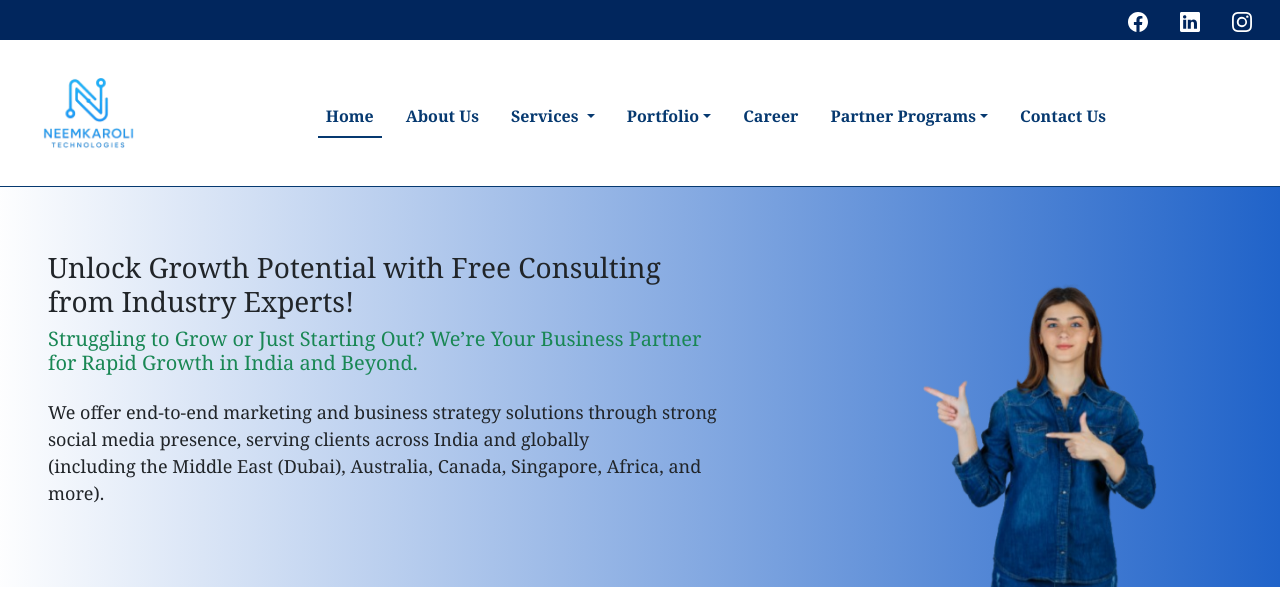
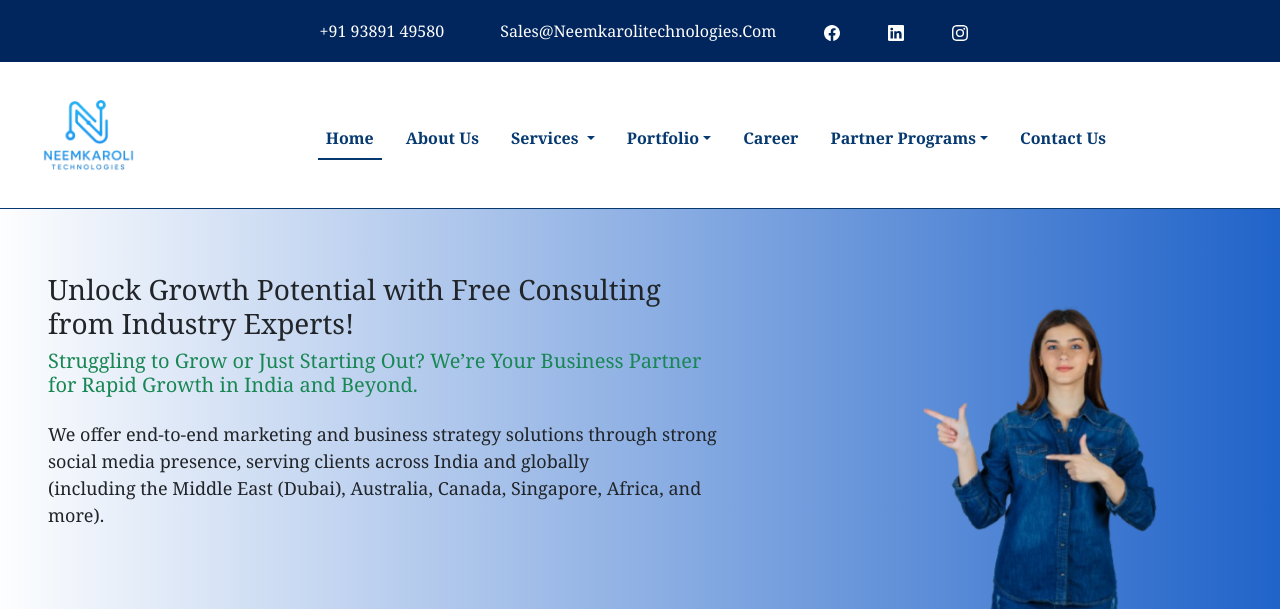
Before and after one commit to neemkaroli12/neemkaroli, a Django app: page / in a window 1280 px wide. Shown: the top 614 px of the page. Run offline with Django 5.2, Linux system fonts and the light colour scheme.

Commit message:
add commit

```diff
--- a/myproject/settings.py
+++ b/myproject/settings.py
@@ -27,8 +27,10 @@ SECRET_KEY = 'django-insecure-$+ip^r0$+n*5ui%2!cg$67_1!4a%y(0$8fyp8kikj^3zjlw^2y
 DEBUG = True
 
 
-ALLOWED_HOSTS = ['*']
-
+ALLOWED_HOSTS = ['*',
+    'neemkarolitechnologies.com',
+    'www.neemkarolitechnologies.com'
+]
 
 # Application definition
 
--- a/templates/layout.html
+++ b/templates/layout.html
@@ -371,7 +371,23 @@
 .image-section{
     margin-left:50px !important;
 }
+.nav-link:hover {
+    color: #00bcd4 !important;
+    transition: 0.3s ease-in-out;
+  }
 
+  .social-icon {
+    font-size: 1.2rem;
+  }
+
+  @media (max-width: 576px) {
+    .nav-link span {
+      font-size: 14px;
+    }
+    .nav-link {
+      padding: 0.25rem 0.5rem;
+    }
+  }
 
 
   </style>
@@ -385,27 +401,58 @@
 
 <body>
     <header>
-        <div class="container-fluid" style="background-color:#01265d;">
-                    <ul class="nav justify-content-end">
-                        <li class="nav-item ">
-                            <a class="nav-link text-white" href="https://www.facebook.com/profile.php?id=61577864141320" style="color:#063970;">
-                                <svg xmlns="http://www.w3.org/2000/svg" width="20" height="20" fill="currentColor" class="bi bi-facebook" viewBox="0 0 16 16">
+  <div class="container-fluid py-2" style="background-color:#01265d;">
+    <ul class="nav justify-content-center flex-wrap align-items-center gap-3">
+
+      <!-- Phone -->
+      <li class="nav-item d-flex align-items-center">
+        <a class="nav-link text-white d-flex align-items-center gap-2" href="tel:+919389149580">
+          <i class="bi bi-telephone-fill"></i>
+          <span style="font-size: 16px;">+91 93891 49580</span>
+        </a>
+      </li>
+
+      <!-- Email -->
+      <li class="nav-item d-flex align-items-center">
+        <a class="nav-link text-white d-flex align-items-center gap-2" href="mailto:sales@neemkarolitechnologies.com">
+          <i class="bi bi-envelope-fill"></i>
+          <span style="font-size: 16px;">sales@neemkarolitechnologies.com</span>
+        </a>
+      </li>
+
+      <!-- Facebook -->
+      <li class="nav-item">
+        <a class="nav-link text-white social-icon" href="https://www.facebook.com/profile.php?id=61577864141320" target="_blank">
+          <i class="bi bi-facebook fs-5">
+              <svg xmlns="http://www.w3.org/2000/svg" width="16" height="16" fill="currentColor" class="bi bi-facebook" viewBox="0 0 16 16">
                 <path d="M16 8.049c0-4.446-3.582-8.05-8-8.05C3.58 0-.002 3.603-.002 8.05c0 4.017 2.926 7.347 6.75 7.951v-5.625h-2.03V8.05H6.75V6.275c0-2.017 1.195-3.131 3.022-3.131.876 0 1.791.157 1.791.157v1.98h-1.009c-.993 0-1.303.621-1.303 1.258v1.51h2.218l-.354 2.326H9.25V16c3.824-.604 6.75-3.934 6.75-7.951"/>
-                                </svg></a>
+              </svg>
+          </i>
+        </a>
       </li>
+
+      <!-- LinkedIn -->
       <li class="nav-item">
-                            <a class="nav-link  text-white" href="https://www.linkedin.com/company/neemkaroli-technologies/?viewAsMember=true" style="color:#063970;">
-                                <svg xmlns="http://www.w3.org/2000/svg" width="20" height="20" fill="currentColor" class="bi bi-linkedin " viewBox="0 0 16 16">
+        <a class="nav-link text-white social-icon" href="https://www.linkedin.com/company/neemkaroli-technologies/?viewAsMember=true" target="_blank">
+          <i class="bi bi-linkedin fs-5">
+            <svg xmlns="http://www.w3.org/2000/svg" width="16" height="16" fill="currentColor" class="bi bi-linkedin" viewBox="0 0 16 16">
             <path d="M0 1.146C0 .513.526 0 1.175 0h13.65C15.474 0 16 .513 16 1.146v13.708c0 .633-.526 1.146-1.175 1.146H1.175C.526 16 0 15.487 0 14.854zm4.943 12.248V6.169H2.542v7.225zm-1.2-8.212c.837 0 1.358-.554 1.358-1.248-.015-.709-.52-1.248-1.342-1.248S2.4 3.226 2.4 3.934c0 .694.521 1.248 1.327 1.248zm4.908 8.212V9.359c0-.216.016-.432.08-.586.173-.431.568-.878 1.232-.878.869 0 1.216.662 1.216 1.634v3.865h2.401V9.25c0-2.22-1.184-3.252-2.764-3.252-1.274 0-1.845.7-2.165 1.193v.025h-.016l.016-.025V6.169h-2.4c.03.678 0 7.225 0 7.225z"/>
-                                </svg></a>
+            </svg>
+          </i>
+        </a>
       </li>
+
+      <!-- Instagram -->
       <li class="nav-item">
-                            <a class="nav-link text-white" href="#" style="color:#063970;">
-                                <svg xmlns="http://www.w3.org/2000/svg" width="20" height="20" fill="currentColor" class="bi bi-instagram" viewBox="0 0 16 16">
+        <a class="nav-link text-white social-icon" href="#" target="_blank">
+          <i class="bi bi-instagram fs-5">
+               <svg xmlns="http://www.w3.org/2000/svg" width="16" height="16" fill="currentColor" class="bi bi-instagram" viewBox="0 0 16 16">
                   <path d="M8 0C5.829 0 5.556.01 4.703.048 3.85.088 3.269.222 2.76.42a3.9 3.9 0 0 0-1.417.923A3.9 3.9 0 0 0 .42 2.76C.222 3.268.087 3.85.048 4.7.01 5.555 0 5.827 0 8.001c0 2.172.01 2.444.048 3.297.04.852.174 1.433.372 1.942.205.526.478.972.923 1.417.444.445.89.719 1.416.923.51.198 1.09.333 1.942.372C5.555 15.99 5.827 16 8 16s2.444-.01 3.298-.048c.851-.04 1.434-.174 1.943-.372a3.9 3.9 0 0 0 1.416-.923c.445-.445.718-.891.923-1.417.197-.509.332-1.09.372-1.942C15.99 10.445 16 10.173 16 8s-.01-2.445-.048-3.299c-.04-.851-.175-1.433-.372-1.941a3.9 3.9 0 0 0-.923-1.417A3.9 3.9 0 0 0 13.24.42c-.51-.198-1.092-.333-1.943-.372C10.443.01 10.172 0 7.998 0zm-.717 1.442h.718c2.136 0 2.389.007 3.232.046.78.035 1.204.166 1.486.275.373.145.64.319.92.599s.453.546.598.92c.11.281.24.705.275 1.485.039.843.047 1.096.047 3.231s-.008 2.389-.047 3.232c-.035.78-.166 1.203-.275 1.485a2.5 2.5 0 0 1-.599.919c-.28.28-.546.453-.92.598-.28.11-.704.24-1.485.276-.843.038-1.096.047-3.232.047s-2.39-.009-3.233-.047c-.78-.036-1.203-.166-1.485-.276a2.5 2.5 0 0 1-.92-.598 2.5 2.5 0 0 1-.6-.92c-.109-.281-.24-.705-.275-1.485-.038-.843-.046-1.096-.046-3.233s.008-2.388.046-3.231c.036-.78.166-1.204.276-1.486.145-.373.319-.64.599-.92s.546-.453.92-.598c.282-.11.705-.24 1.485-.276.738-.034 1.024-.044 2.515-.045zm4.988 1.328a.96.96 0 1 0 0 1.92.96.96 0 0 0 0-1.92m-4.27 1.122a4.109 4.109 0 1 0 0 8.217 4.109 4.109 0 0 0 0-8.217m0 1.441a2.667 2.667 0 1 1 0 5.334 2.667 2.667 0 0 1 0-5.334"/>
                </svg>
+          </i>
         </a>
       </li>
+
     </ul>
   </div>
 </header>
```
Lines whose indentation alone changed are shown as unchanged.
